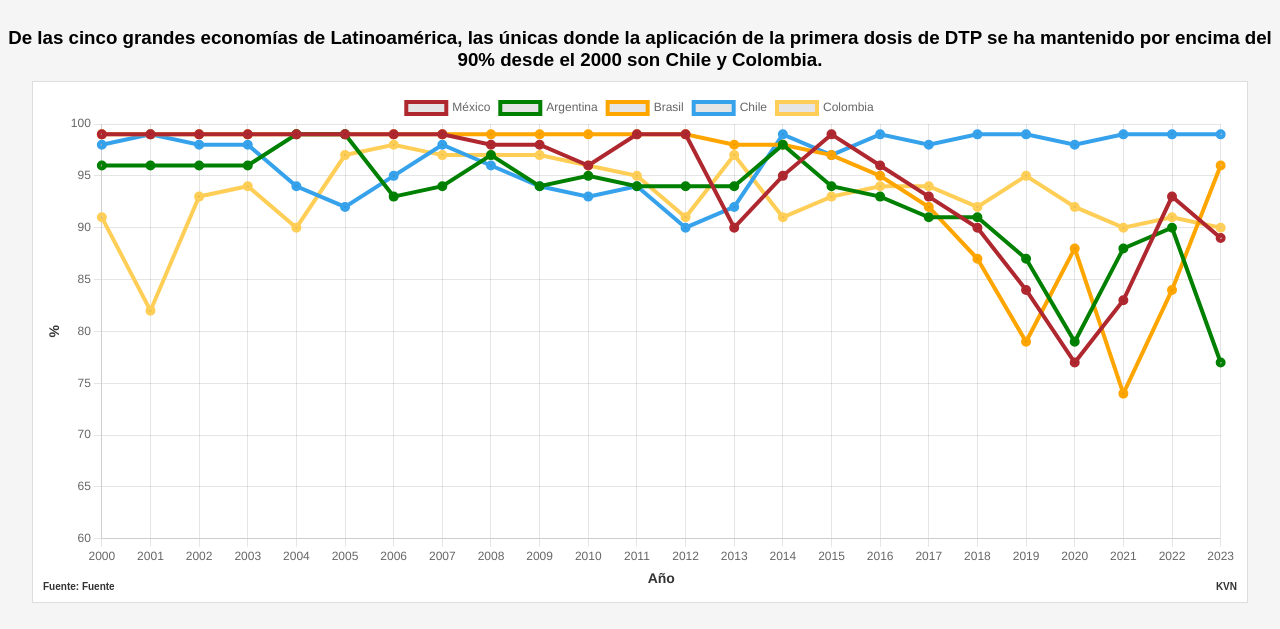
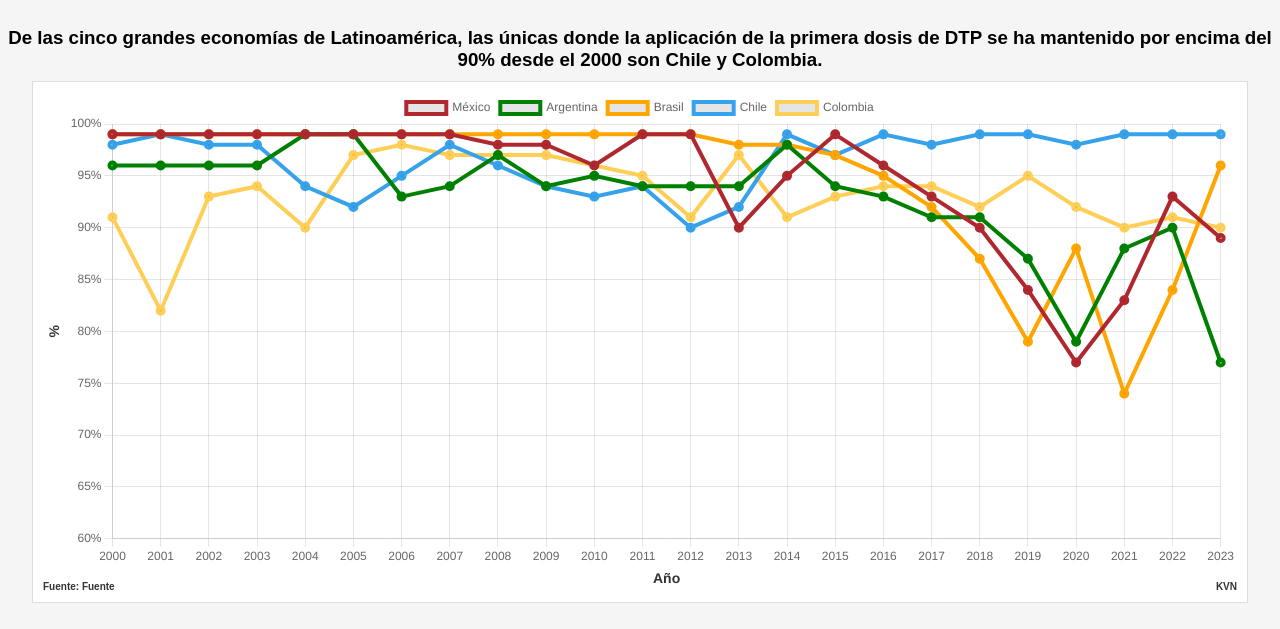
Before and after one commit to kevin-cartografia/portfolio-kevin, a plain HTML site: page eje-central/charts/411/central/DTP-primera-dosis/index.html in a window 1280 px wide. Shown: the part 51-680 px from the top of the page. Drawn offline with nearby package versions, Linux system fonts and the light colour scheme.

Commit message:
Update index.html

```diff
--- a/eje-central/charts/411/central/DTP-primera-dosis/index.html
+++ b/eje-central/charts/411/central/DTP-primera-dosis/index.html
@@ -115,6 +115,13 @@
                 plugins: {
                     legend: {
                         display: true
+                    },
+                    tooltip: {
+                        callbacks: {
+                            label: function(context) {
+                                return context.dataset.label + ': ' + context.raw + '%';
+                            }
+                        }
                     }
                 },
                 scales: {
@@ -141,7 +148,11 @@
                         },
                         min: 60,
                         max: 100,
-                        stepSize: 5
+                        ticks: {
+                            callback: function(value) {
+                                return value + '%';
+                            }
+                        }
                     }
                 }
             }
```
